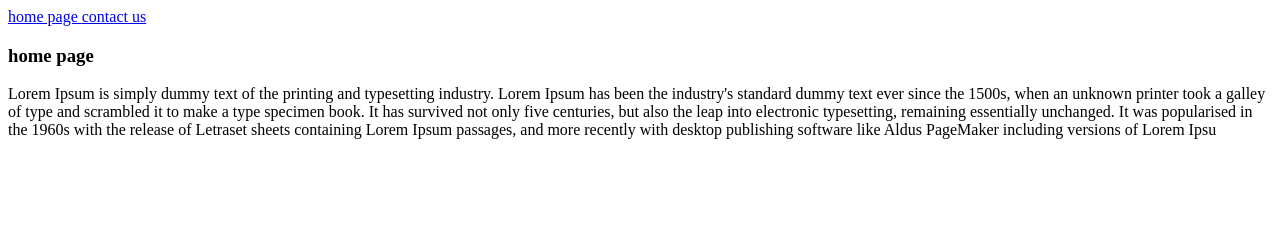
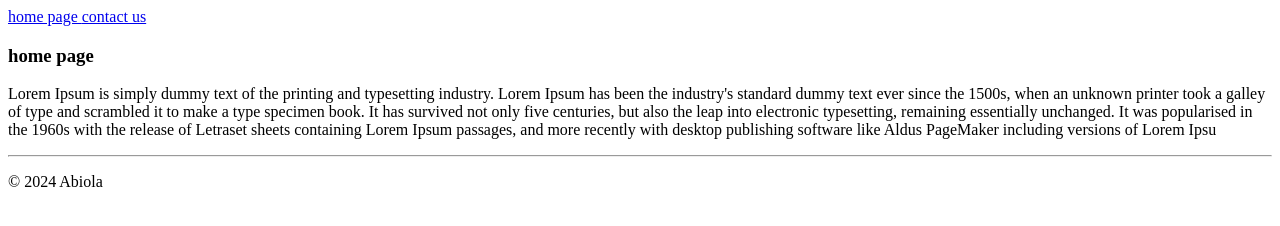
Before and after one commit to whenever2929/Thursday-git-practice, a plain HTML site: page index.html in a window 1280 px wide. Drawn offline with Linux system fonts and the light colour scheme.

Commit message:
added footer contents to index

```diff
--- a/index.html
+++ b/index.html
@@ -26,7 +26,8 @@
 
     </article>
     <footer>
-
+        <hr>
+        <p>&COPY; 2024 Abiola</p>
     </footer>
 </body>
 </html>
```
Also changed, not shown: 1 other file.
